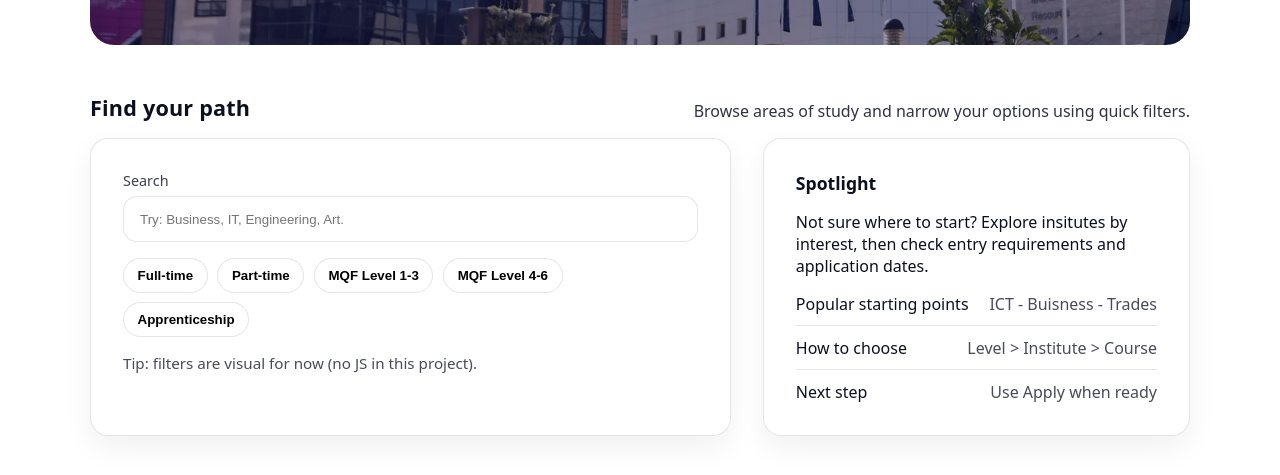
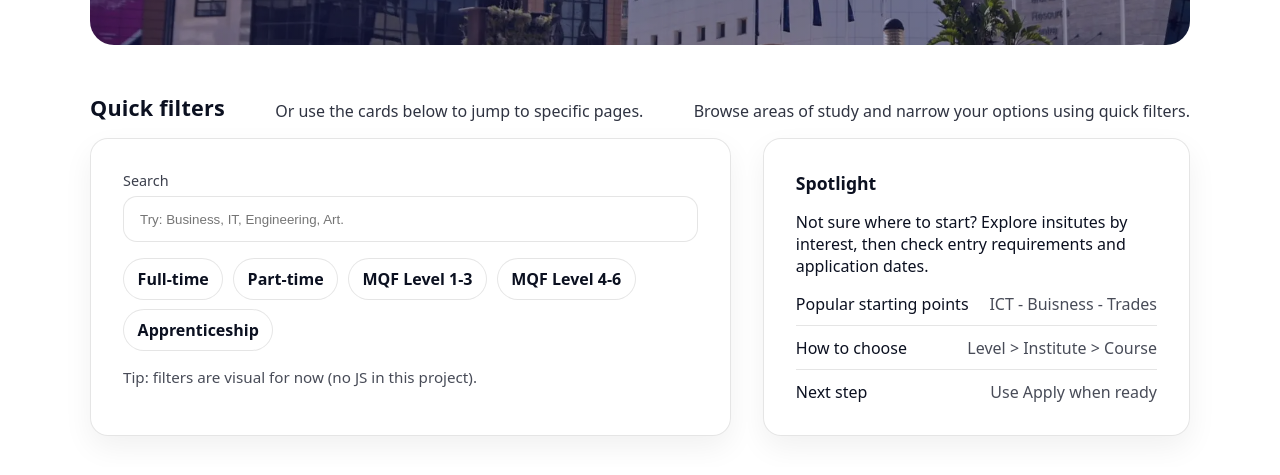
Before and after one commit to MrSiryeah/Web-Design-Assignment, a plain HTML site: page explore.html in a window 1280 px wide. Shown: the part 333-808 px from the top of the page. Drawn offline with Linux system fonts and the light colour scheme.

Commit message:
Link Explore quick filters to browse section

```diff
--- a/explore.html
+++ b/explore.html
@@ -56,7 +56,8 @@
 
       <section class="section" aria-labelledby="find-path-title">
         <div class="section-head">
-          <h2 id="find-path-title">Find your path</h2>
+          <h2 id="find-path-title">Quick filters</h2>
+          <p>Or use the cards below to jump to specific pages.</p>
           <p>Browse areas of study and narrow your options using quick filters.</p>
         </div>
 
@@ -69,11 +70,11 @@
             </label>
 
             <div class="filters" aria-label="Popular filters">
-              <button class="pill" type="button">Full-time</button>
-              <button class="pill" type="button">Part-time</button>
-              <button class="pill" type="button">MQF Level 1-3</button>
-              <button class="pill" type="button">MQF Level 4-6</button>
-              <button class="pill" type="button">Apprenticeship</button>
+              <a class="pill" href="#browse-cards">Full-time</a>
+              <a class="pill" href="#browse-cards">Part-time</a>
+              <a class="pill" href="#browse-cards">MQF Level 1-3</a>
+              <a class="pill" href="#browse-cards">MQF Level 4-6</a>
+              <a class="pill" href="#browse-cards">Apprenticeship</a>
             </div>
 
             <p class="muted-note">Tip: filters are visual for now (no JS in this project).</p>
@@ -105,7 +106,7 @@
           </div>
         </div>
       </section>
-      <section class="course-rotator" aria-label="Quick course choices">
+      <section class="course-rotator" aria-label="Quick course choices" id="browse-cards">
         <span class="rotator-ui" aria-hidden="true">↔</span>
 
         <input class="rotator-radio" type="radio" name="rotator" id="r-part" />
```
